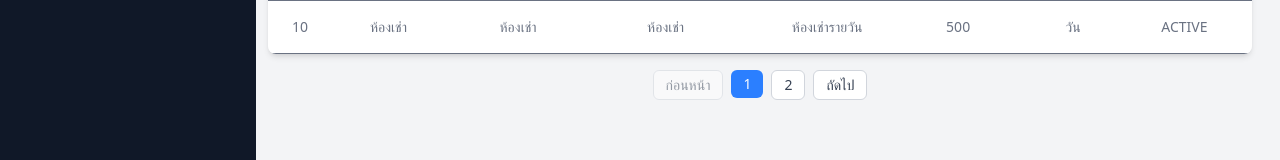
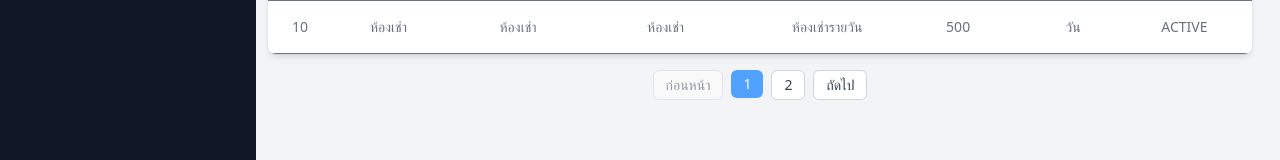
Before and after one commit to PakornPK/rent-building, a React (Vite) app: page /rental-management in a window 1280 px wide. Shown: the part 612-772 px from the top of the page. Built offline with nearby package versions, Linux system fonts and the light colour scheme.

Commit message:
fix style pagination

```diff
--- a/src/components/Pagination.jsx
+++ b/src/components/Pagination.jsx
@@ -31,7 +31,7 @@ const Pagination = ({ totalItems, pageSize, currentPage, onPageChange }) => {
             <button
               onClick={() => onPageChange(page)}
               className={`px-3 py-1 text-sm transition duration-150 ease-in-out rounded-md
-                ${page === currentPage ? 'bg-blue-500 text-white' : 'bg-white text-gray-700 border border-gray-300 hover:bg-gray-100'}`}
+                ${page === currentPage ? 'bg-blue-400 text-white' : 'bg-white text-gray-700 border border-gray-300 hover:bg-gray-100'}`}
             >
               {page}
             </button>
```
